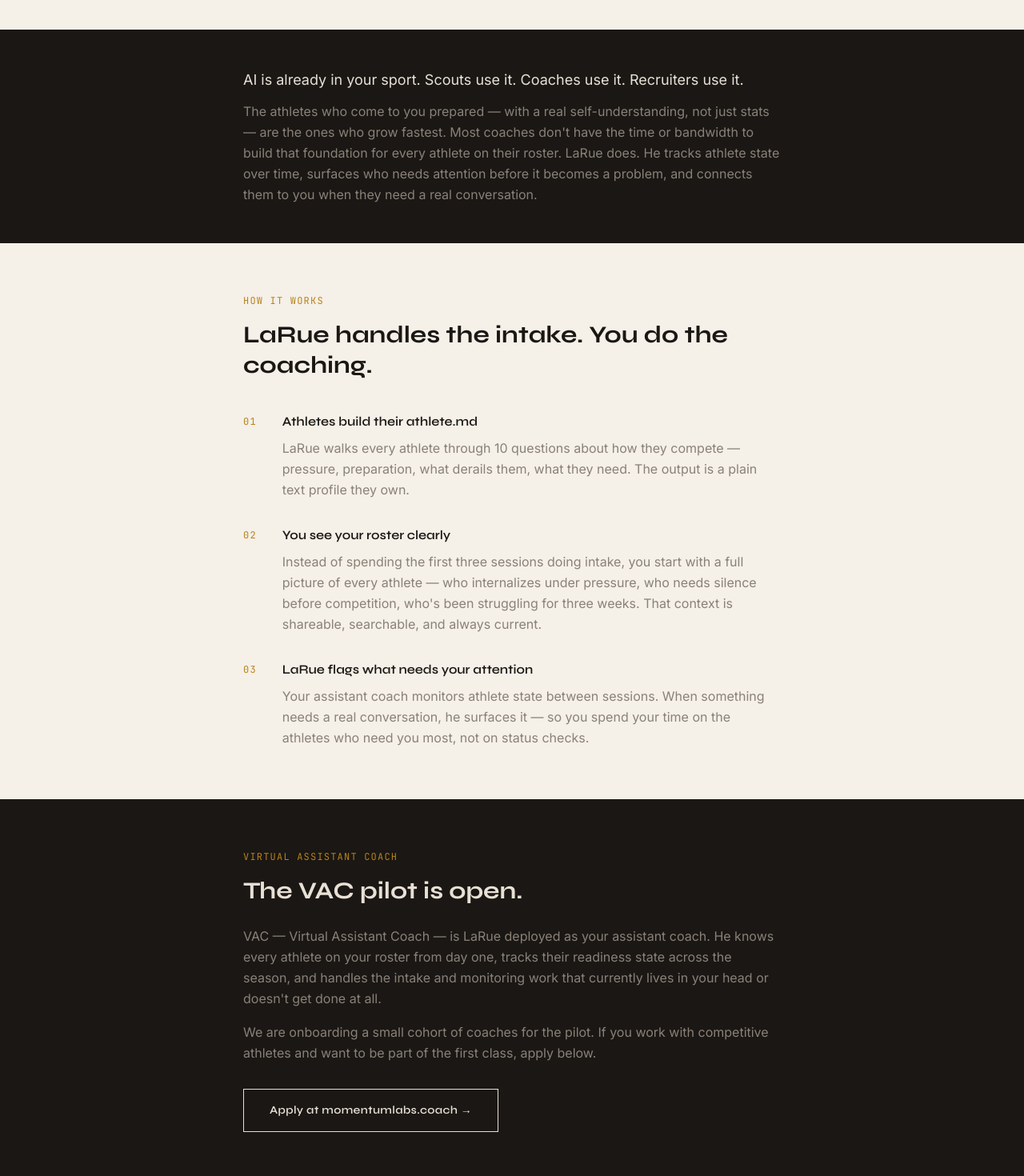
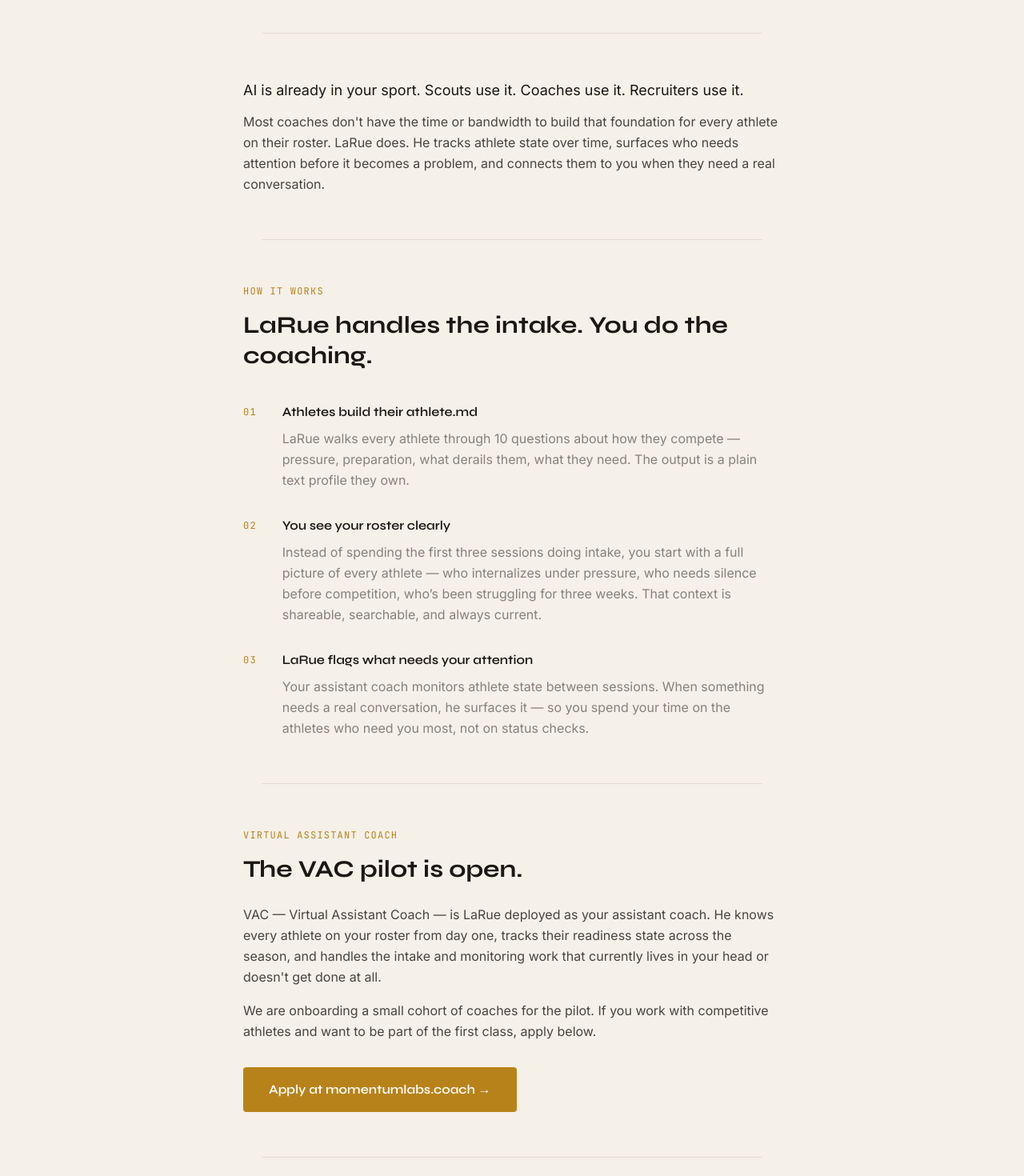
Before and after one commit to larueagent/knwn.to, a Next.js app: page /for-coaches in a window 1280 px wide. Shown: the part 680-2150 px from the top of the page at 80% size. Built offline with nearby package versions, Linux system fonts and the light colour scheme; no server answers.

Commit message:
Match /for-coaches button styles and color banding to /book page

```diff
--- a/app/for-coaches/page.tsx
+++ b/app/for-coaches/page.tsx
@@ -3,9 +3,14 @@ import Nav from "@/components/Nav";
 
 export const metadata = {
   title: "For Coaches — knwn.to",
-  description:
-    "The VAC waitlist is open. LaRue connects athletes to coaches — and coaches to athletes who are ready to work.",
+  description: "The VAC waitlist is open. LaRue connects athletes to coaches — and coaches to athletes who are ready to work.",
 };
+
+const Divider = () => (
+  <div className="px-6 max-w-2xl mx-auto w-full">
+    <hr className="border-[#E0D9CE]" />
+  </div>
+);
 
 export default function ForCoachesPage() {
   return (
@@ -14,69 +19,47 @@ export default function ForCoachesPage() {
 
       {/* Hero */}
       <section className="flex flex-col items-center justify-center px-6 pt-24 pb-16 text-center">
-        <p className="font-mono text-xs tracking-[0.25em] uppercase text-[#B8821A] mb-8">
-          knwn.to / for coaches
-        </p>
+        <p className="font-mono text-xs tracking-[0.25em] uppercase text-[#B8821A] mb-8">knwn.to / for coaches</p>
         <h1 className="font-syne font-bold text-4xl sm:text-6xl text-[#1A1714] leading-[1.05] mb-6 max-w-3xl">
           Your athletes are already using AI.
           <br />
           <span className="text-[#8A8178]">Most of them are doing it wrong.</span>
         </h1>
         <p className="font-inter text-lg text-[#4A443E] max-w-xl leading-relaxed mb-12">
-          LaRue helps athletes build a mental performance identity before they ever walk into
-          your office — so you spend less time starting from scratch and more time doing the
-          real work.
+          LaRue helps athletes build a mental performance identity before they ever walk into your office — so you spend less time starting from scratch and more time doing the real work.
         </p>
         <Link
           href="#waitlist"
-          className="px-8 py-4 bg-[#1A1714] text-parchment font-syne font-semibold text-sm tracking-wide hover:bg-[#2a2520] transition-colors"
+          className="px-8 py-4 bg-[#B8821A] text-white font-syne font-semibold text-base rounded hover:bg-[#a07115] transition-colors"
         >
           Join the VAC waitlist
         </Link>
       </section>
 
-      {/* Context band */}
-      <section className="bg-[#1A1714] text-[#E8E0D5] px-6 py-12">
-        <div className="max-w-2xl mx-auto">
-          <p className="font-inter text-lg leading-relaxed mb-3">
-            AI is already in your sport. Scouts use it. Coaches use it. Recruiters use it.
-          </p>
-          <p className="font-inter text-base text-[#8A8178] leading-relaxed">
-            The athletes who come to you prepared — with a real self-understanding, not just
-            stats — are the ones who grow fastest. Most coaches don&apos;t have the time or
-            bandwidth to build that foundation for every athlete on their roster. LaRue does.
-            He tracks athlete state over time, surfaces who needs attention before it becomes
-            a problem, and connects them to you when they need a real conversation.
+      <Divider />
+
+      {/* Context */}
+      <section className="flex flex-col items-center px-6 py-14">
+        <div className="max-w-2xl w-full">
+          <p className="font-inter text-lg text-[#1A1714] leading-relaxed mb-3">AI is already in your sport. Scouts use it. Coaches use it. Recruiters use it.</p>
+          <p className="font-inter text-base text-[#4A443E] leading-relaxed">
+            Most coaches don&apos;t have the time or bandwidth to build that foundation for every athlete on their roster. LaRue does. He tracks athlete state over time, surfaces who needs attention before it becomes a problem, and connects them to you when they need a real conversation.
           </p>
         </div>
       </section>
 
+      <Divider />
+
       {/* How it works */}
-      <section className="flex flex-col items-center px-6 py-16">
+      <section className="flex flex-col items-center px-6 py-14">
         <div className="max-w-2xl w-full">
-          <p className="font-mono text-xs tracking-widest uppercase text-[#B8821A] mb-4">
-            How it works
-          </p>
-          <h2 className="font-syne font-bold text-3xl text-[#1A1714] mb-10 leading-tight">
-            LaRue handles the intake. You do the coaching.
-          </h2>
+          <p className="font-mono text-xs tracking-widest uppercase text-[#B8821A] mb-4">How it works</p>
+          <h2 className="font-syne font-bold text-3xl text-[#1A1714] mb-10 leading-tight">LaRue handles the intake. You do the coaching.</h2>
           <div className="flex flex-col gap-8">
             {[
-              {
-                n: "01",
-                title: "Athletes build their athlete.md",
-                body: "LaRue walks every athlete through 10 questions about how they compete — pressure, preparation, what derails them, what they need. The output is a plain text profile they own.",
-              },
-              {
-                n: "02",
-                title: "You see your roster clearly",
-                body: "Instead of spending the first three sessions doing intake, you start with a full picture of every athlete — who internalizes under pressure, who needs silence before competition, who's been struggling for three weeks. That context is shareable, searchable, and always current.",
-              },
-              {
-                n: "03",
-                title: "LaRue flags what needs your attention",
-                body: "Your assistant coach monitors athlete state between sessions. When something needs a real conversation, he surfaces it — so you spend your time on the athletes who need you most, not on status checks.",
-              },
+              { n: "01", title: "Athletes build their athlete.md", body: "LaRue walks every athlete through 10 questions about how they compete — pressure, preparation, what derails them, what they need. The output is a plain text profile they own." },
+              { n: "02", title: "You see your roster clearly", body: "Instead of spending the first three sessions doing intake, you start with a full picture of every athlete — who internalizes under pressure, who needs silence before competition, who\u2019s been struggling for three weeks. That context is shareable, searchable, and always current." },
+              { n: "03", title: "LaRue flags what needs your attention", body: "Your assistant coach monitors athlete state between sessions. When something needs a real conversation, he surfaces it — so you spend your time on the athletes who need you most, not on status checks." },
             ].map(({ n, title, body }) => (
               <div key={n} className="flex gap-8">
                 <span className="font-mono text-xs text-[#B8821A] tracking-widest pt-1 shrink-0">{n}</span>
@@ -90,76 +73,45 @@ export default function ForCoachesPage() {
         </div>
       </section>
 
-      {/* VAC — dark band */}
-      <section id="waitlist" className="bg-[#1A1714] text-[#E8E0D5] px-6 py-16">
-        <div className="max-w-2xl mx-auto">
-          <p className="font-mono text-xs tracking-widest uppercase text-[#B8821A] mb-4">
-            Virtual Assistant Coach
+      <Divider />
+
+      {/* VAC waitlist */}
+      <section id="waitlist" className="flex flex-col items-center px-6 py-14">
+        <div className="max-w-2xl w-full">
+          <p className="font-mono text-xs tracking-widest uppercase text-[#B8821A] mb-4">Virtual Assistant Coach</p>
+          <h2 className="font-syne font-bold text-3xl text-[#1A1714] mb-6 leading-tight">The VAC pilot is open.</h2>
+          <p className="font-inter text-base text-[#4A443E] leading-relaxed mb-4">
+            VAC — Virtual Assistant Coach — is LaRue deployed as your assistant coach. He knows every athlete on your roster from day one, tracks their readiness state across the season, and handles the intake and monitoring work that currently lives in your head or doesn&apos;t get done at all.
           </p>
-          <h2 className="font-syne font-bold text-3xl text-[#E8E0D5] mb-6 leading-tight">
-            The VAC pilot is open.
-          </h2>
-          <p className="font-inter text-base text-[#8A8178] leading-relaxed mb-4">
-            VAC — Virtual Assistant Coach — is LaRue deployed as your assistant coach.
-            He knows every athlete on your roster from day one, tracks their readiness
-            state across the season, and handles the intake and monitoring work that
-            currently lives in your head or doesn&apos;t get done at all.
-          </p>
-          <p className="font-inter text-base text-[#8A8178] leading-relaxed mb-8">
-            We are onboarding a small cohort of coaches for the pilot. If you work with
-            competitive athletes and want to be part of the first class, apply below.
+          <p className="font-inter text-base text-[#4A443E] leading-relaxed mb-8">
+            We are onboarding a small cohort of coaches for the pilot. If you work with competitive athletes and want to be part of the first class, apply below.
           </p>
           <Link
             href="https://momentumlabs.coach"
             target="_blank"
             rel="noopener noreferrer"
-            className="inline-block px-8 py-4 border border-[#E8E0D5] text-[#E8E0D5] font-syne font-semibold text-sm tracking-wide hover:bg-[#E8E0D5] hover:text-[#1A1714] transition-colors"
+            className="inline-block px-8 py-4 bg-[#B8821A] text-white font-syne font-semibold text-base rounded hover:bg-[#a07115] transition-colors"
           >
             Apply at momentumlabs.coach &rarr;
           </Link>
         </div>
       </section>
 
+      <Divider />
+
       {/* About */}
-      <section className="flex flex-col items-center px-6 py-16">
+      <section className="flex flex-col items-center px-6 py-14">
         <div className="max-w-2xl w-full">
-          <p className="font-mono text-xs tracking-widest uppercase text-[#B8821A] mb-4">
-            About
-          </p>
-          <h2 className="font-syne font-bold text-2xl text-[#1A1714] mb-4">
-            Built to close the gap.
-          </h2>
-          <p className="font-inter text-base text-[#4A443E] leading-relaxed mb-4">
-            Most young athletes either get nothing — or get generic. The ones who reach
-            elite programs get performance science staff, sport psychologists, and
-            individualized mental coaching. Everyone else gets a motivational poster.
-          </p>
-          <p className="font-inter text-base text-[#4A443E] leading-relaxed mb-4">
-            KNWN.TO and LaRue are the athlete-facing layer: an AI-powered system that
-            builds genuine self-knowledge in athletes and surfaces it in a format coaches
-            can actually use. VAC is the coach-facing layer — LaRue deployed as your
-            assistant coach, giving you the roster intelligence and readiness monitoring
-            that used to require a full performance science staff.
-          </p>
-          <p className="font-inter text-base text-[#4A443E] leading-relaxed mb-6">
-            Powered by Mettle — built with sport psychologist Alex Auerbach, Ph.D.,
-            drawing on 15+ years of work with competitive athletes at every level.
-          </p>
-          <p className="font-inter text-sm text-[#8A8178] leading-relaxed mb-6">
-            AI-powered. Real coaches available when you need them.
-          </p>
-          <Link
-            href="https://momentumlabs.coach"
-            target="_blank"
-            rel="noopener noreferrer"
-            className="font-mono text-xs text-[#B8821A] tracking-widest uppercase hover:underline"
-          >
-            momentumlabs.coach &rarr;
-          </Link>
+          <p className="font-mono text-xs tracking-widest uppercase text-[#B8821A] mb-4">About</p>
+          <h2 className="font-syne font-bold text-2xl text-[#1A1714] mb-4">Built to close the gap.</h2>
+          <p className="font-inter text-base text-[#4A443E] leading-relaxed mb-4">Most young athletes either get nothing — or get generic. The ones who reach elite programs get performance science staff, sport psychologists, and individualized mental coaching. Everyone else gets a motivational poster.</p>
+          <p className="font-inter text-base text-[#4A443E] leading-relaxed mb-4">KNWN.TO and LaRue are the athlete-facing layer: an AI-powered system that builds genuine self-knowledge in athletes and surfaces it in a format coaches can actually use. VAC is the coach-facing layer — LaRue deployed as your assistant coach, giving you the roster intelligence and readiness monitoring that used to require a full performance science staff.</p>
+          <p className="font-inter text-base text-[#4A443E] leading-relaxed mb-6">Powered by Mettle — built with sport psychologist Alex Auerbach, Ph.D., drawing on 15+ years of work with competitive athletes at every level.</p>
+          <p className="font-inter text-sm text-[#8A8178] leading-relaxed mb-6">AI-powered. Real coaches available when you need them.</p>
+          <Link href="https://momentumlabs.coach" target="_blank" rel="noopener noreferrer" className="font-mono text-xs text-[#B8821A] tracking-widest uppercase hover:underline">momentumlabs.coach &rarr;</Link>
         </div>
       </section>
 
-      {/* Footer */}
       <footer className="mt-auto px-6 py-8 border-t border-[#E0D9CE]">
         <div className="max-w-2xl mx-auto flex flex-col sm:flex-row items-center justify-between gap-4">
           <div className="flex gap-6 flex-wrap">
@@ -169,16 +121,10 @@ export default function ForCoachesPage() {
             <Link href="/book" className="font-mono text-xs text-[#8A8178] hover:text-[#B8821A] transition-colors tracking-widest uppercase">The Book</Link>
             <Link href="https://momentumlabs.coach" className="font-mono text-xs text-[#8A8178] hover:text-[#B8821A] transition-colors tracking-widest uppercase" target="_blank" rel="noopener noreferrer">momentumlabs.coach</Link>
           </div>
-          <p className="font-mono text-xs text-[#8A8178] tracking-widest uppercase">
-            Powered by Mettle
-          </p>
+          <p className="font-mono text-xs text-[#8A8178] tracking-widest uppercase">Powered by Mettle</p>
         </div>
         <div className="max-w-2xl mx-auto mt-4">
-          <p className="font-mono text-xs text-[#C8BFB5]">
-            LaRue is an AI agent. He is not a licensed therapist or clinical psychologist.
-            AI-powered. Real coaches available when you need them.{" "}
-            &copy; 2026 Mettle Performance. Athlete data is never sold or shared without explicit consent.
-          </p>
+          <p className="font-mono text-xs text-[#C8BFB5]">LaRue is an AI agent. He is not a licensed therapist or clinical psychologist. AI-powered. Real coaches available when you need them.{" "}&copy; 2026 Mettle Performance. Athlete data is never sold or shared without explicit consent.</p>
         </div>
       </footer>
     </main>
```
